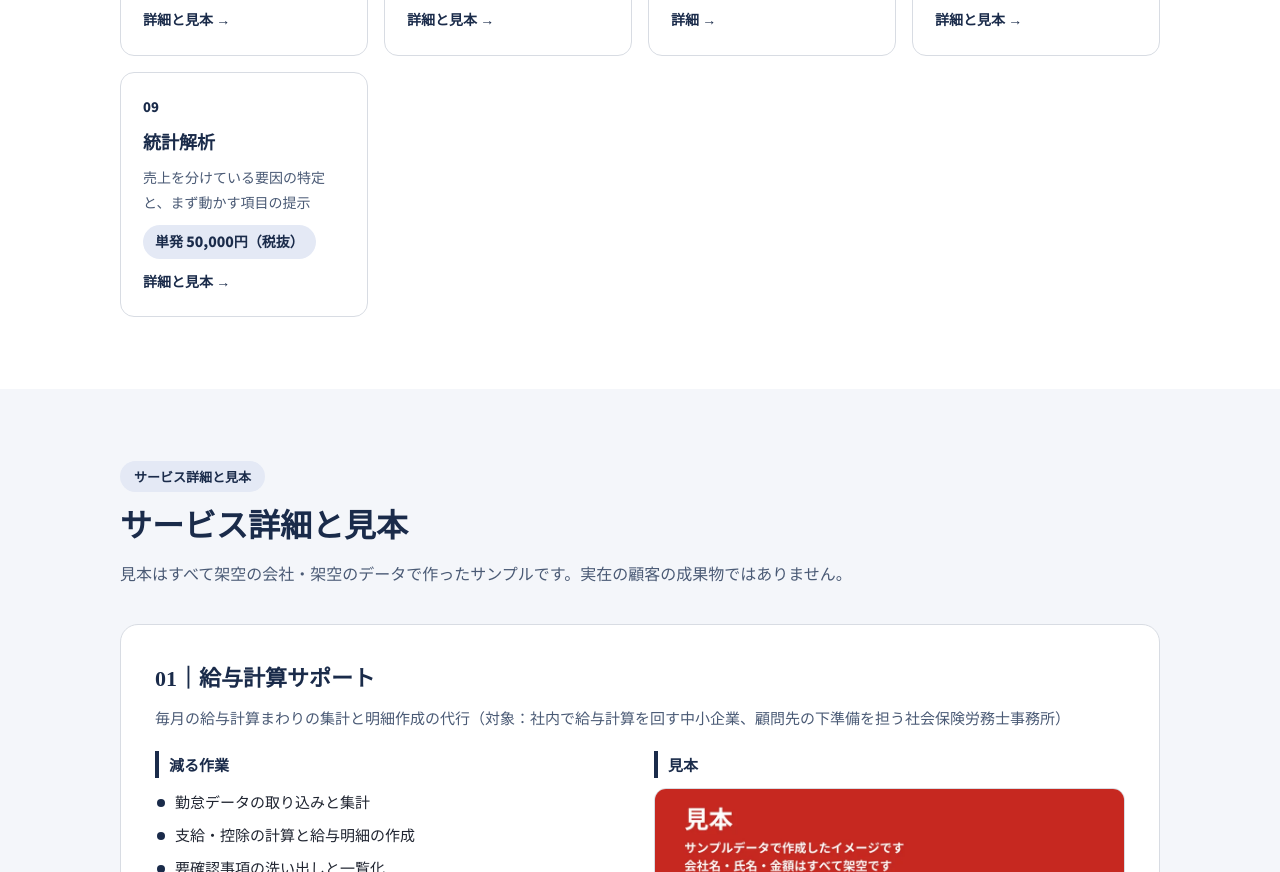
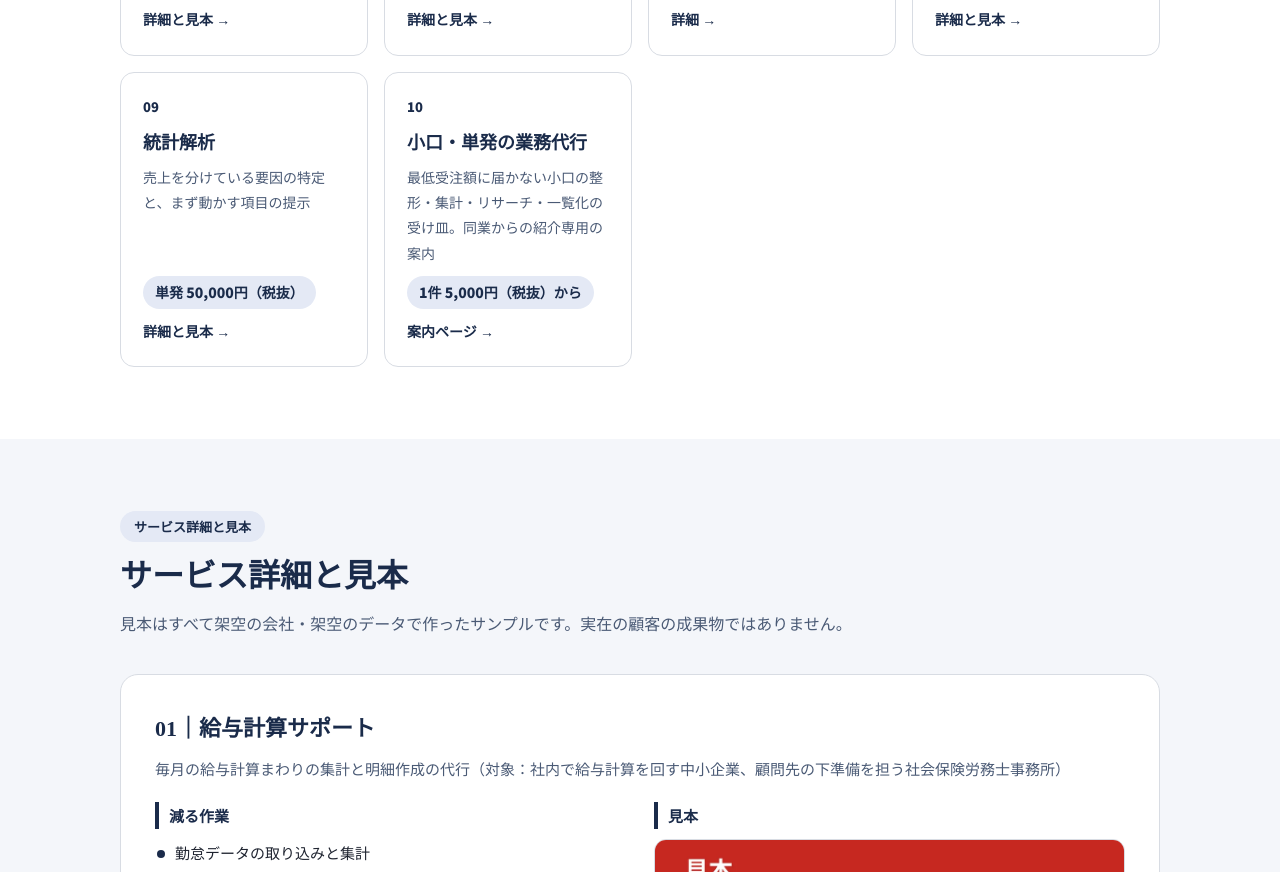
Before and after one commit to hiroyu-ha/lpatelier-site, a plain HTML site: page index.html in a window 1280 px wide. Shown: the part 2047-2919 px from the top of the page. Drawn offline with Linux system fonts and the light colour scheme.

Commit message:
トップページのサービス一覧に小口・単発の業務代行（案28）を追加

```diff
--- a/index.html
+++ b/index.html
@@ -354,6 +354,13 @@ gtag('config', 'G-VBXRZX7ZNV');
         <p>売上を分けている要因の特定と、まず動かす項目の提示</p>
         <span class="price-chip">単発 50,000円（税抜）</span>
         <span class="more">詳細と見本</span>
+      </a>
+      <a class="scard" href="small-orders.html">
+        <span class="no">10</span>
+        <h3>小口・単発の業務代行</h3>
+        <p>最低受注額に届かない小口の整形・集計・リサーチ・一覧化の受け皿。同業からの紹介専用の案内</p>
+        <span class="price-chip">1件 5,000円（税抜）から</span>
+        <span class="more">案内ページ</span>
       </a>
     </div>
   </div>
```
